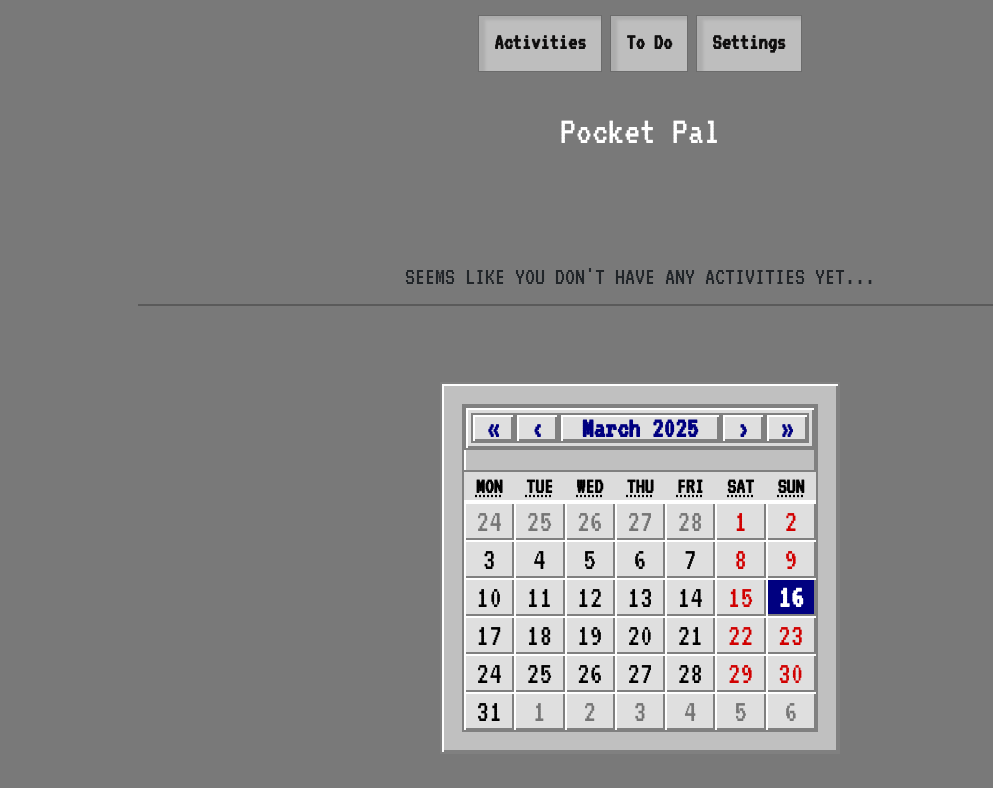
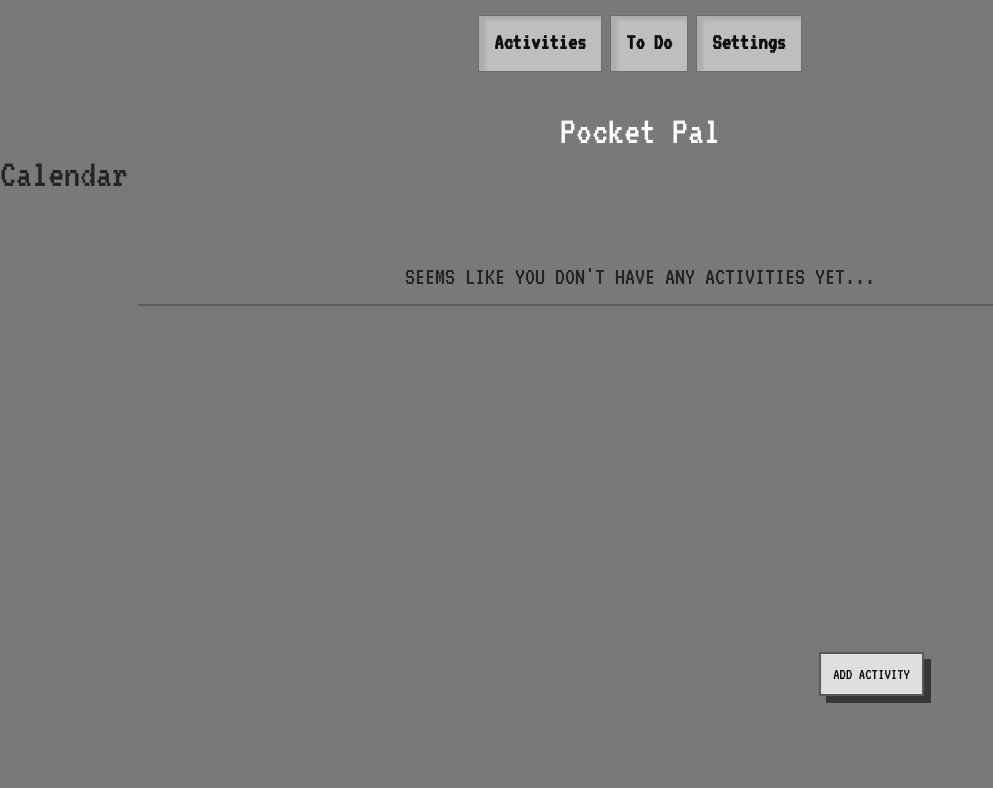
Before and after one commit to Tamerbekir/PocketPal, a React (Vite) app in the folder client/: page / in a window 1280 px wide. Shown: the top 788 px of the page, without its empty margins (0-993 px from the left). Built offline with nearby package versions, Linux system fonts and the light colour scheme.

Commit message:
Added react dragable NPM package along with boiler plate for calendar and made some othher CSS fixes that prevented some users from seeing the activity add button

```diff
--- a/client/package.json
+++ b/client/package.json
@@ -17,6 +17,7 @@
     "@vitejs/plugin-react": "^4.3.3",
     "bootstrap": "^5.3.3",
     "dayjs": "^1.11.13",
+    "framer-motion": "^12.5.0",
     "react": "^18.3.1",
     "react-bootstrap": "^2.10.9",
     "react-calendar": "^5.1.0",
--- a/client/src/Components/UserCalendar.tsx
+++ b/client/src/Components/UserCalendar.tsx
@@ -1,23 +1,43 @@
-import { useState } from 'react';
-import Calendar from 'react-calendar';
-import 'react-calendar/dist/Calendar.css';
-import '../assets/calendar.css';
-
+import React, { useState } from "react";
+import Calendar from "react-calendar";
+import "react-calendar/dist/Calendar.css";
+import "../assets/calendar.css";
+import { motion } from "framer-motion";
 
 type ValuePiece = Date | null;
 type Value = ValuePiece | [ValuePiece, ValuePiece];
 
 interface Props {
-  theme: 'light' | 'dark'
+  theme: "light" | "dark";
 }
 
-export default function UserCalendar({ theme }: Props) {
+export default function UserCalendar({ isVisible }) {
+  const [openCalender, setOpenCalendar] = useState<boolean>();
   const [value, onChange] = useState<Value>(new Date());
 
+  const handleCalendarOpen = () => {
+    setOpenCalendar(!openCalender);
+  };
+
   return (
-    <div
-    className={`calendar-container ${theme === 'dark' ? 'light' : 'dark'}`}>
-      <Calendar onChange={onChange} value={value} />
+    <div className="calendarDiv">
+      <motion.div
+        drag
+        dragConstraints={{ left: 0, right: 0, top: -150, bottom: 400 }}
+        whileDrag={{ scale: 1.05 }}
+        transition={{ type: "spring", stiffness: 5, damping: 10 }}
+        style={{
+          width: "100%",
+          position: "absolute",
+          top: 150,
+          zIndex: 1,
+        }}
+      >
+        <h1 onClick={handleCalendarOpen} className="openCalenderHeader">
+          {openCalender ? "Close" : "Calendar"}
+        </h1>
+        {openCalender && <Calendar onChange={onChange} value={value} />}
+      </motion.div>
     </div>
   );
 }
--- a/client/src/Pages/Home.tsx
+++ b/client/src/Pages/Home.tsx
@@ -56,7 +56,6 @@ const Home: React.FC = () => {
   const [openPanel, setOpenPanel] = useState<number | null>(null);
   const [openActivityForm, setOpenActivityForm] = useState(null);
   const [openOptions, setOpenOptions] = useState<number | null>(null);
-
   const [editActivity, setEditActivity] = useState<{ [key: number]: number }>(
     {}
   );
--- a/client/src/assets/calendar.css
+++ b/client/src/assets/calendar.css
@@ -13,6 +13,14 @@
   max-width: 400px;
   margin: 0 auto;
 }
+
+.calendarDiv {
+  font-family: 'VT323', monospace;
+}
+
+/* .openCalenderHeader {
+
+} */
 
 .react-calendar {
   font-family: 'VT323', monospace;
--- a/client/src/assets/home.css
+++ b/client/src/assets/home.css
@@ -36,12 +36,13 @@
   border: 2px solid #5a5a5a;
   background-color: #c0c0c0;
   box-shadow: inset 2px 2px 0px #888;
+  z-index: 3;
 }
 
 .addActivityBtnForm {
   position: fixed;
-  margin-left: 64%;
-  margin-top: 130%;
+  left: 64%;
+  bottom: 13%;
   font-family: 'VT323', monospace;
   font-size: 16px;
   background-color: #dfdfdf;
@@ -52,6 +53,7 @@
   cursor: pointer;
   text-transform: uppercase;
   transition: background-color 0.2s, box-shadow 0.2s;
+  z-index: 2;
 }
 
 .addActivityBtn {
```
Also changed, not shown: 1 other file (tests, documents, lock files or other folders).
